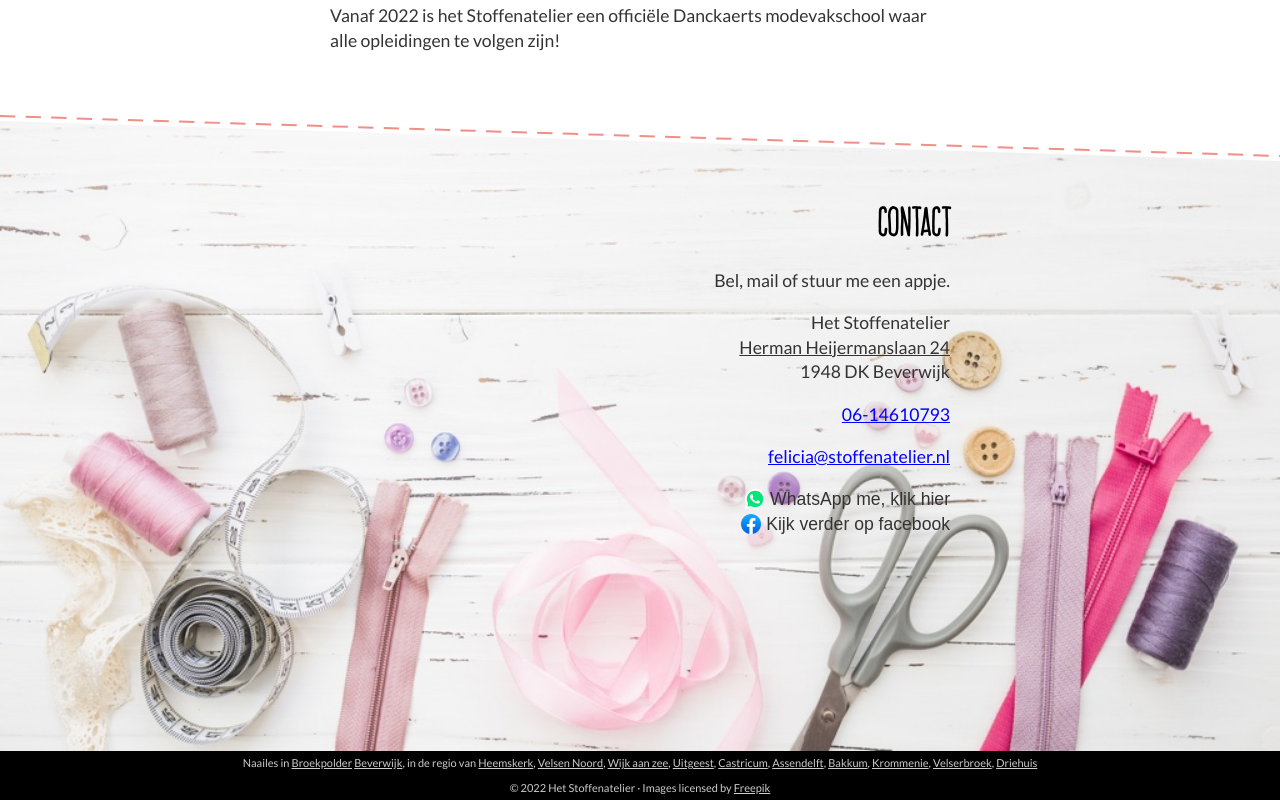
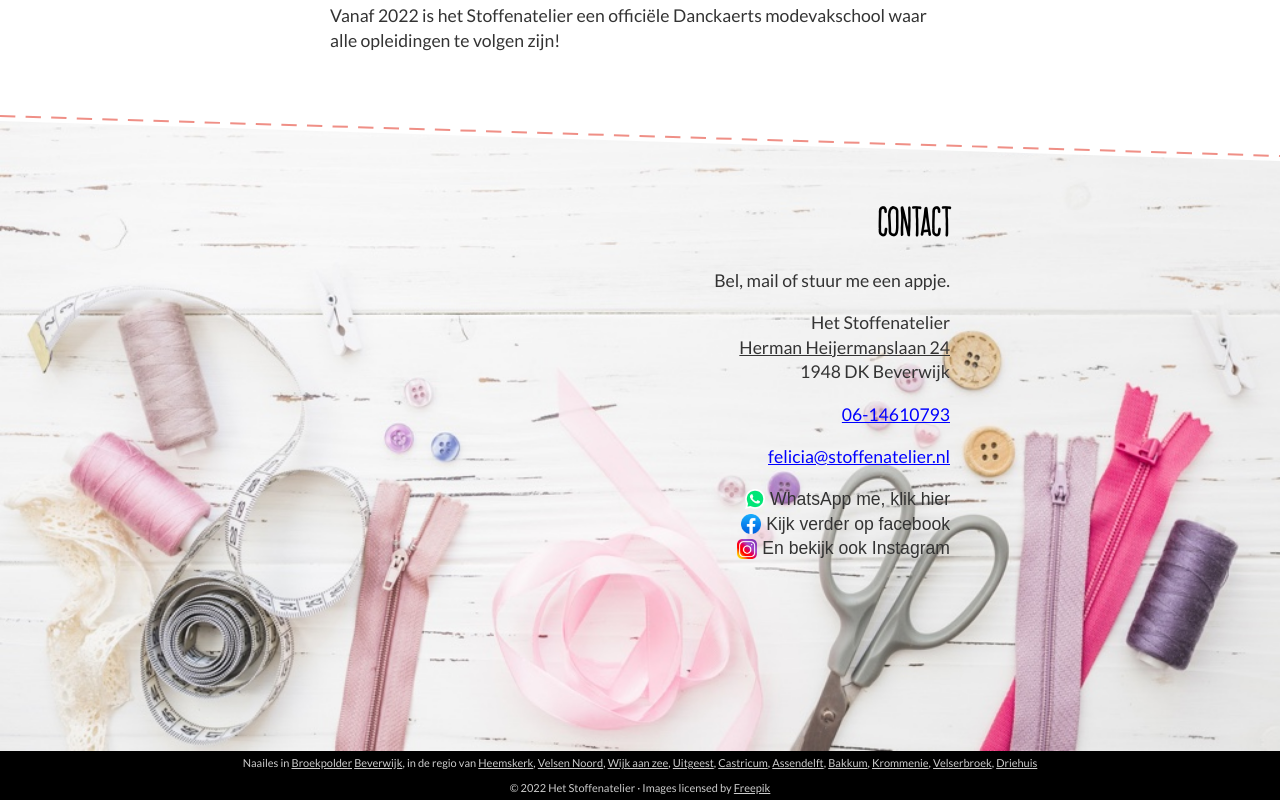
Before and after one commit to mrtnkl/hetstoffenatelier, a plain HTML site: page opleidingen/index.html in a window 1280 px wide. Shown: the part 7331-8131 px from the top of the page. Drawn offline with Linux system fonts and the light colour scheme.

Commit message:
Instagram linkjes toegevoegd

```diff
--- a/css/style.css
+++ b/css/style.css
@@ -540,6 +540,37 @@ h2.delighter.started:after {
   background-size: cover
 }
 
+.instagram a:hover {
+  text-decoration: underline
+}
+.instagram {
+  display: inline-block;
+  position: relative
+}
+
+.instagram a {
+  font-family: arial;
+  display: block;
+  text-decoration: none;
+  padding-left: 25px;
+  color: inherit
+}
+
+.instagram a:after {
+  content: '';
+  position: absolute;
+  left: 0;
+  top: 50%;
+  -webkit-transform: translateY(-50%);
+  -moz-transform: translateY(-50%);
+  -ms-transform: translateY(-50%);
+  -o-transform: translateY(-50%);
+  width: 20px;
+  height: 20px;
+  background: url(../img/instagram.png) no-repeat center center;
+  background-size: cover
+}
+
 .facebook a:hover {
   text-decoration: underline
 }
--- a/opleidingen/index.html
+++ b/opleidingen/index.html
@@ -316,6 +316,10 @@
             <span class="facebook">
               <a href="https://facebook.com/hetstoffenatelier">Kijk verder op facebook</a>
             </span>
+            <br>
+            <span class="instagram">
+              <a href="https://www.instagram.com/stoffenatelier/">En bekijk ook Instagram</a>
+            </span>
           </p>
         </div>
       </section>
```
Also changed, not shown: a5.html (+2 -2 lines), index.html (+5 -1 lines), img/background2.jpg, img/instagram.png (added).
